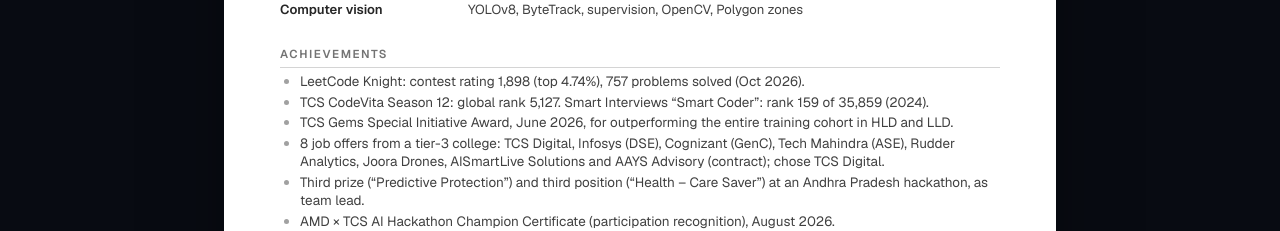
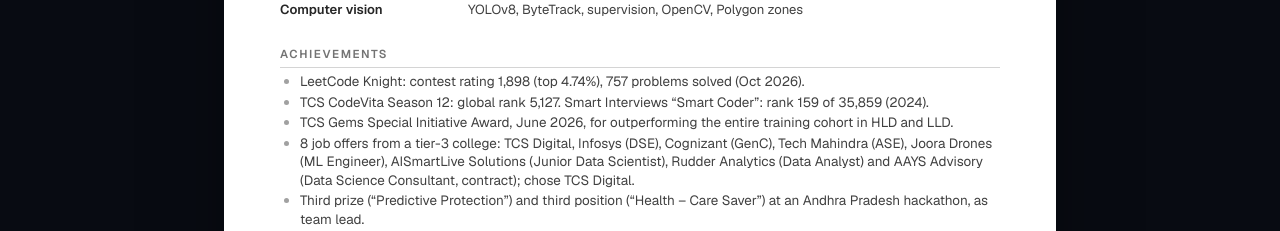
Before and after one commit to Sreecharan03/Portfolio-v2, a Next.js app: page /resume in a window 1280 px wide. Shown: the part 2038-2269 px from the top of the page. Built offline with nearby package versions, Linux system fonts and the light colour scheme; no server answers.

Commit message:
Add the role for each job offer
Co-Authored-By: Claude Opus 5.5 <noreply@anthropic.com>
Claude-Session: https://claude.ai/code/session_01Gu56SXttGZDF4RvBQ9W9Fw

```diff
--- a/src/app/resume/page.tsx
+++ b/src/app/resume/page.tsx
@@ -179,7 +179,7 @@ export default function ResumePage() {
               "LeetCode Knight: contest rating 1,898 (top 4.74%), 757 problems solved (Oct 2026).",
               "TCS CodeVita Season 12: global rank 5,127. Smart Interviews “Smart Coder”: rank 159 of 35,859 (2024).",
               "TCS Gems Special Initiative Award, June 2026, for outperforming the entire training cohort in HLD and LLD.",
-              "8 job offers from a tier-3 college: TCS Digital, Infosys (DSE), Cognizant (GenC), Tech Mahindra (ASE), Rudder Analytics, Joora Drones, AISmartLive Solutions and AAYS Advisory (contract); chose TCS Digital.",
+              "8 job offers from a tier-3 college: TCS Digital, Infosys (DSE), Cognizant (GenC), Tech Mahindra (ASE), Joora Drones (ML Engineer), AISmartLive Solutions (Junior Data Scientist), Rudder Analytics (Data Analyst) and AAYS Advisory (Data Science Consultant, contract); chose TCS Digital.",
               "Third prize (“Predictive Protection”) and third position (“Health – Care Saver”) at an Andhra Pradesh hackathon, as team lead.",
               "AMD × TCS AI Hackathon Champion Certificate (participation recognition), August 2026.",
             ]}
--- a/src/content/achievements.ts
+++ b/src/content/achievements.ts
@@ -93,7 +93,8 @@ export const recognitions: Recognition[] = [
   },
   {
     title: "8 job offers from a tier-3 college",
-    issuer: "TCS Digital · Infosys (DSE) · Cognizant (GenC) · Tech Mahindra (ASE) · Rudder Analytics · Joora Drones · AISmartLive Solutions · AAYS Advisory (contract)",
+    issuer:
+      "TCS Digital · Infosys (DSE) · Cognizant (GenC) · Tech Mahindra (ASE) · Joora Drones (ML Engineer) · AISmartLive Solutions (Junior Data Scientist) · Rudder Analytics (Data Analyst) · AAYS Advisory (Data Science Consultant, contract)",
     detail: "Chose TCS Digital for growth and the strongest project.",
     source: "reported",
   },
```
